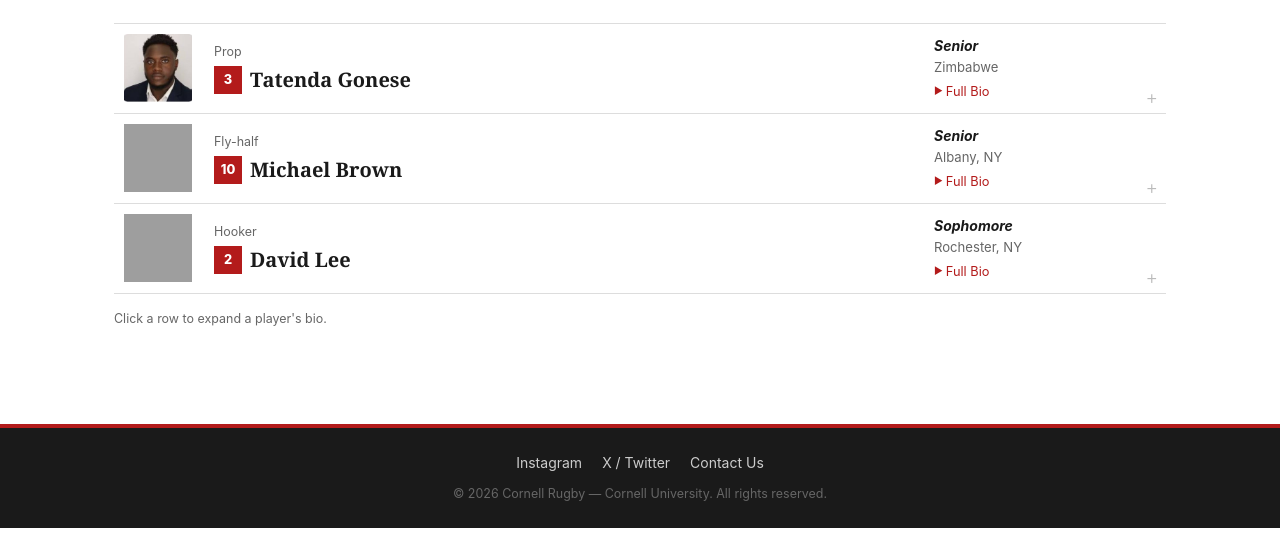
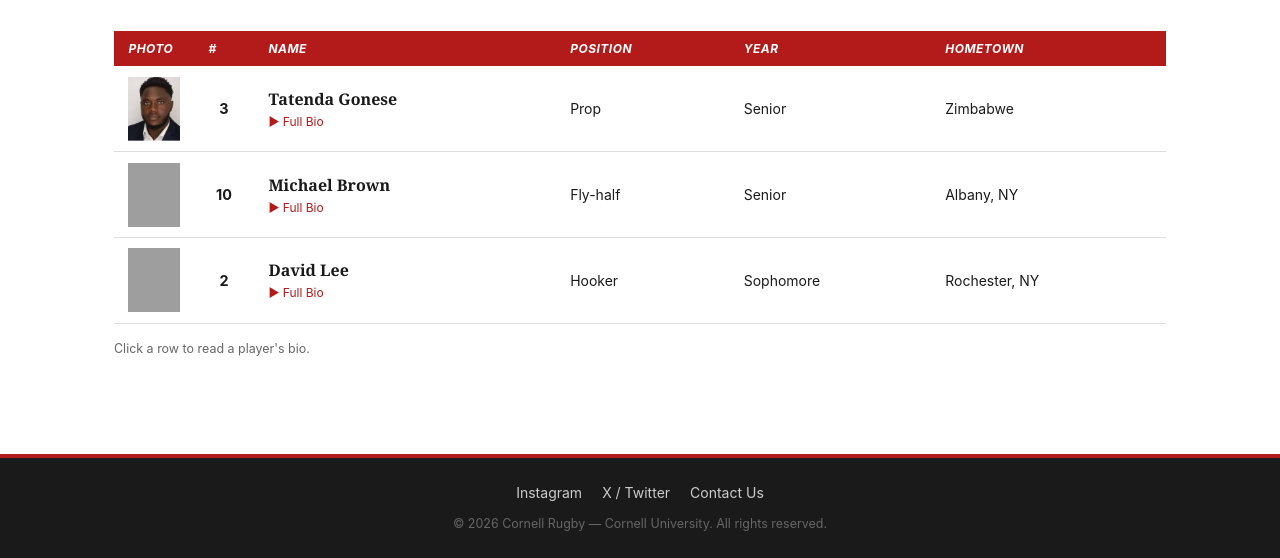
Before and after one commit to joonjung0123/cornell-rugby, a Flask app: page /men/players in a window 1280 px wide. Shown: the part 600-1158 px from the top of the page. Before the commit the page ends 1128 px from the top, so only its background shows below. Run offline with Flask 3, Linux system fonts and the light colour scheme; grey boxes are pictures that could not be loaded.

Commit message:
Update UI 2

```diff
--- a/static/css/style.css
+++ b/static/css/style.css
@@ -251,8 +251,8 @@ ul { list-style: none; }
   position: absolute;
   inset: 0;
   background-size: cover;
-  background-position: center 30%;
-  opacity: 0.45;
+  background-position: center center;
+  opacity: 0.75;
 }
 .hero-inner {
   position: relative;
@@ -340,154 +340,91 @@ ul { list-style: none; }
 }
 
 /* ── Roster rows (Cornell Athletics list style) ──────────────────────────── */
-.roster-list { margin-top: 0; border-top: 1px solid var(--border); }
+/* ── Roster table (Cornell Athletics style) ──────────────────────────────── */
+.roster-table {
+  width: 100%;
+  border-collapse: collapse;
+  font-size: 0.875rem;
+  margin-top: 0.5rem;
+}
+.roster-table thead tr {
+  background: var(--red);
+  color: #fff;
+}
+.roster-table th {
+  padding: 0.55rem 0.9rem;
+  text-align: left;
+  font-family: var(--font-sans);
+  font-size: 0.75rem;
+  font-weight: 700;
+  font-style: italic;
+  text-transform: uppercase;
+  letter-spacing: 0.04em;
+  color: #fff;
+}
+.roster-table tbody tr {
+  background: #fff;
+  border-bottom: 1px solid var(--border);
+}
+.roster-table tbody tr:nth-child(even) { background: #f5f5f5; }
+.roster-table tbody tr:hover { background: #fdf5f5; }
 
-.roster-row {
-  display: flex;
-  align-items: stretch;
+/* Hide the bio-row from the alternating count */
+.rt-bio-row { display: none; background: #fafafa !important; }
+.rt-bio-row.open { display: table-row; }
+.rt-bio-row td {
+  padding: 0.85rem 1rem 0.85rem 100px;
+  font-size: 0.875rem;
+  line-height: 1.7;
+  color: var(--text);
   border-bottom: 1px solid var(--border);
-  background: #fff;
-  cursor: pointer;
-  position: relative;
-  min-height: 90px;
 }
-.roster-row:nth-child(even) { background: #f5f5f5; }
-.roster-row:hover { background: #fdf5f5; }
+.rt-bio-meta { color: var(--muted); font-size: 0.78rem; margin-bottom: 0.35rem; }
 
-.roster-photo-cell {
-  flex-shrink: 0;
-  width: 88px;
-  padding: 8px 10px;
-  display: flex;
-  align-items: center;
+.roster-table td {
+  padding: 0.65rem 0.9rem;
+  vertical-align: middle;
 }
-.roster-photo {
-  width: 68px;
-  height: 68px;
+.rt-photo-cell { padding: 0.4rem 0.6rem; }
+.rt-photo {
+  width: 64px;
+  height: 64px;
   object-fit: cover;
   object-position: top center;
-  background: #ccc;
   display: block;
 }
-.roster-photo-placeholder {
-  width: 68px;
-  height: 68px;
+.rt-photo-placeholder {
+  width: 64px;
+  height: 64px;
   background: #ddd;
   display: flex;
   align-items: center;
   justify-content: center;
   color: #aaa;
-  font-size: 2rem;
+  font-size: 1.6rem;
 }
-
-/* The main content area to the right of the photo */
-.roster-content {
-  flex: 1;
-  display: flex;
-  align-items: center;
-  padding: 10px 12px;
-  gap: 0;
+.rt-number {
+  font-family: var(--font-sans);
+  font-weight: 700;
+  font-size: 0.9rem;
+  text-align: center;
+  color: var(--text);
 }
-
-/* Left side: position label + number+name */
-.roster-left {
-  flex: 1;
-  min-width: 0;
-}
-.roster-position {
-  font-family: var(--font-sans);
-  font-size: 0.78rem;
-  color: var(--muted);
-  margin-bottom: 4px;
-  font-weight: 400;
-}
-.roster-number-name {
-  display: flex;
-  align-items: center;
-  gap: 8px;
-  margin-bottom: 0;
-}
-.roster-number {
-  display: inline-flex;
-  align-items: center;
-  justify-content: center;
-  width: 28px;
-  height: 28px;
-  background: var(--red);
-  color: #fff;
-  font-family: var(--font-sans);
-  font-size: 0.8rem;
-  font-weight: 800;
-  flex-shrink: 0;
-  letter-spacing: 0;
-}
-.roster-name {
+.rt-name {
   font-family: var(--font-serif);
-  font-size: 1.25rem;
+  font-size: 1rem;
   font-weight: 700;
   color: var(--text);
-  line-height: 1.2;
 }
-
-/* Right side: year / hometown / bio link */
-.roster-right {
-  flex-shrink: 0;
-  text-align: left;
-  padding-left: 2rem;
-  min-width: 220px;
+.rt-bio-toggle {
+  display: block;
+  font-family: var(--font-sans);
+  font-size: 0.75rem;
+  font-weight: 400;
+  color: var(--red);
+  margin-top: 2px;
+  font-style: normal;
 }
-.roster-year {
-  font-family: var(--font-sans);
-  font-size: 0.875rem;
-  font-weight: 700;
-  font-style: italic;
-  color: var(--text);
-  margin-bottom: 2px;
-}
-.roster-hometown {
-  font-family: var(--font-sans);
-  font-size: 0.82rem;
-  color: var(--muted);
-  margin-bottom: 4px;
-}
-.roster-bio-link {
-  font-family: var(--font-sans);
-  font-size: 0.8rem;
-  color: var(--red);
-  display: flex;
-  align-items: center;
-  gap: 3px;
-}
-.roster-bio-link::before { content: "▶"; font-size: 0.6rem; }
-
-/* Expand (+) icon on far right */
-.roster-expand-icon {
-  flex-shrink: 0;
-  width: 32px;
-  display: flex;
-  align-items: flex-end;
-  justify-content: flex-end;
-  padding: 6px 8px;
-  align-self: flex-end;
-  font-size: 1.2rem;
-  color: #bbb;
-  font-weight: 300;
-  line-height: 1;
-}
-
-/* Bio expand row */
-.bio-expand-row {
-  display: none;
-  background: #fafafa;
-  border-bottom: 1px solid var(--border);
-  padding: 1rem 1.5rem 1rem 100px;
-  font-family: var(--font-sans);
-  font-size: 0.875rem;
-  line-height: 1.7;
-  color: var(--text);
-}
-.bio-expand-row.open { display: block; }
-.bio-expand-meta { color: var(--muted); font-size: 0.8rem; margin-bottom: 0.5rem; }
 
 /* ── Coaches table ───────────────────────────────────────────────────────── */
 .coaches-table {
--- a/static/js/main.js
+++ b/static/js/main.js
@@ -32,17 +32,16 @@ document.addEventListener('click', () => {
   });
 });
 
-// ── Roster row bio expand ────────────────────────────────────────────────────
-document.querySelectorAll('.roster-row').forEach(row => {
+// ── Roster table row bio expand ──────────────────────────────────────────────
+document.querySelectorAll('.roster-table-row').forEach(row => {
   row.addEventListener('click', () => {
     const id = row.dataset.playerId;
     if (!id) return;
     const bio = document.getElementById('bio-' + id);
     if (!bio) return;
     const isOpen = bio.classList.toggle('open');
-    // update "Full Bio" arrow text
-    const link = row.querySelector('.roster-bio-link');
-    if (link) link.textContent = isOpen ? '▼ Full Bio' : '▶ Full Bio';
+    const toggle = row.querySelector('.rt-bio-toggle');
+    if (toggle) toggle.textContent = isOpen ? '▼ Full Bio' : '▶ Full Bio';
   });
 });
 
--- a/templates/base.html
+++ b/templates/base.html
@@ -19,7 +19,7 @@
           class="site-logo"
           onerror="this.style.display='none';"
         />
-        <span class="site-name">Rugby</span>
+        <span class="site-name">Cornell Rugby</span>
       </a>
 
       <button class="nav-toggle" aria-label="Toggle navigation" aria-expanded="false">
--- a/templates/team/players.html
+++ b/templates/team/players.html
@@ -22,82 +22,60 @@
   onerror="this.style.display='none';"
 />
 
-<!-- ── Roster list ────────────────────────────────────────────────────────── -->
+<!-- ── Roster table ───────────────────────────────────────────────────────── -->
 <div class="content-wrap" style="padding-top:1.5rem;">
   {% if players %}
-    <div class="roster-list">
+    <table class="roster-table">
+      <thead>
+        <tr>
+          <th style="width:80px;">Photo</th>
+          <th style="width:60px;">#</th>
+          <th>Name</th>
+          <th>Position</th>
+          <th>Year</th>
+          <th>Hometown</th>
+        </tr>
+      </thead>
+      <tbody>
         {% for player in players %}
-
-      <!-- Clickable row -->
-      <div class="roster-row" data-player-id="{{ loop.index }}">
-
-        <!-- Photo -->
-        <div class="roster-photo-cell">
+        <tr class="roster-table-row" data-player-id="{{ loop.index }}" {% if player.bio %}style="cursor:pointer;"{% endif %}>
+          <td class="rt-photo-cell">
             {% if player.photo %}
               <img
-              class="roster-photo"
+                class="rt-photo"
                 src="{{ url_for('static', filename=player.photo) }}"
                 alt="{{ player.name }}"
                 loading="lazy"
                 onerror="this.style.display='none'; this.nextElementSibling.style.display='flex';"
               />
             {% endif %}
-          <div class="roster-photo-placeholder" {% if player.photo %}style="display:none;"{% endif %}>
-            &#128100;
-          </div>
-        </div>
-
-        <!-- All text content to the right of the photo -->
-        <div class="roster-content">
-
-          <!-- Left: position + number + name -->
-          <div class="roster-left">
-            <div class="roster-position">
-              {{ player.position }}
-            </div>
-            <div class="roster-number-name">
-              <span class="roster-number">{{ player.number }}</span>
-              <span class="roster-name">{{ player.name }}</span>
-            </div>
-          </div>
-
-          <!-- Right: year / hometown / bio link -->
-          <div class="roster-right">
-            {% if player.year %}
-              <div class="roster-year">{{ player.year }}</div>
+            <div class="rt-photo-placeholder" {% if player.photo %}style="display:none;"{% endif %}>&#128100;</div>
+          </td>
+          <td class="rt-number">{{ player.number }}</td>
+          <td class="rt-name">
+            {{ player.name }}
+            {% if player.bio %}
+              <span class="rt-bio-toggle">&#9658; Full Bio</span>
             {% endif %}
-            {% if player.hometown %}
-              <div class="roster-hometown">{{ player.hometown }}</div>
+          </td>
+          <td>{{ player.position }}</td>
+          <td>{{ player.year }}</td>
+          <td>{{ player.hometown }}</td>
+        </tr>
+        {% if player.bio %}
+        <tr class="rt-bio-row" id="bio-{{ loop.index }}">
+          <td colspan="6">
+            <p class="rt-bio-meta">{{ player.position }}{% if player.year %} &middot; {{ player.year }}{% endif %}{% if player.hometown %} &middot; {{ player.hometown }}{% endif %}</p>
+            <p>{{ player.bio }}</p>
+          </td>
+        </tr>
         {% endif %}
-            {% if player.bio %}
-              <div class="roster-bio-link">Full Bio</div>
+        {% endfor %}
+      </tbody>
+    </table>
+    {% if players | selectattr('bio') | list %}
+      <p class="text-muted mt-2" style="font-size:0.78rem;">Click a row to read a player's bio.</p>
     {% endif %}
-          </div>
-
-        </div>
-
-        <!-- + expand icon bottom-right -->
-        {% if player.bio %}
-          <div class="roster-expand-icon">+</div>
-        {% endif %}
-
-      </div>
-
-      <!-- Expanded bio row (hidden until clicked) -->
-      {% if player.bio %}
-      <div class="bio-expand-row" id="bio-{{ loop.index }}">
-        <p class="bio-expand-meta">
-          {{ player.position }}{% if player.year %} &middot; {{ player.year }}{% endif %}{% if player.hometown %} &middot; {{ player.hometown }}{% endif %}
-        </p>
-        <p>{{ player.bio }}</p>
-      </div>
-      {% endif %}
-
-      {% endfor %}
-    </div>
-
-    <p class="text-muted mt-2" style="font-size:0.78rem;">Click a row to expand a player's bio.</p>
-
   {% else %}
     <div class="empty-state">No players listed yet. Check back soon!</div>
   {% endif %}
```
Also changed, not shown: other parts of templates/base.html (+43 -20 lines), templates/home.html (+3 -10 lines), static/images/hero.jpg (added). Lines whose indentation alone changed are shown as unchanged.
